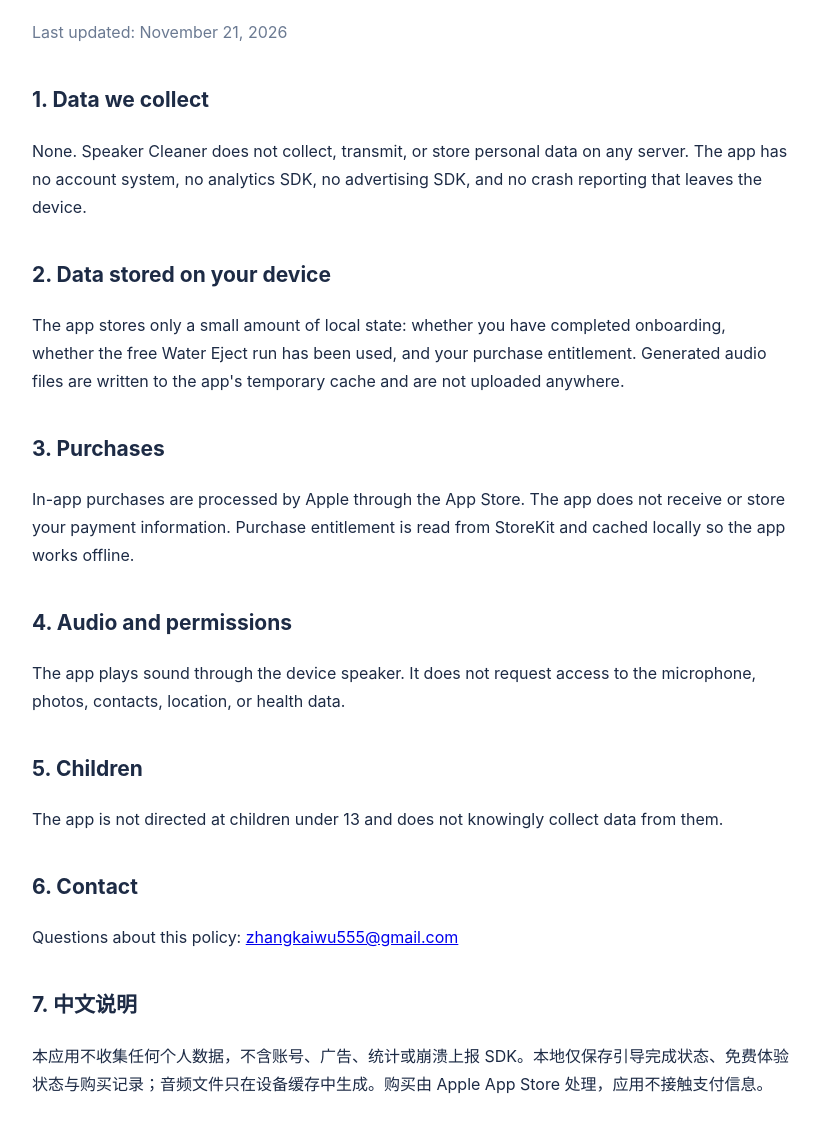
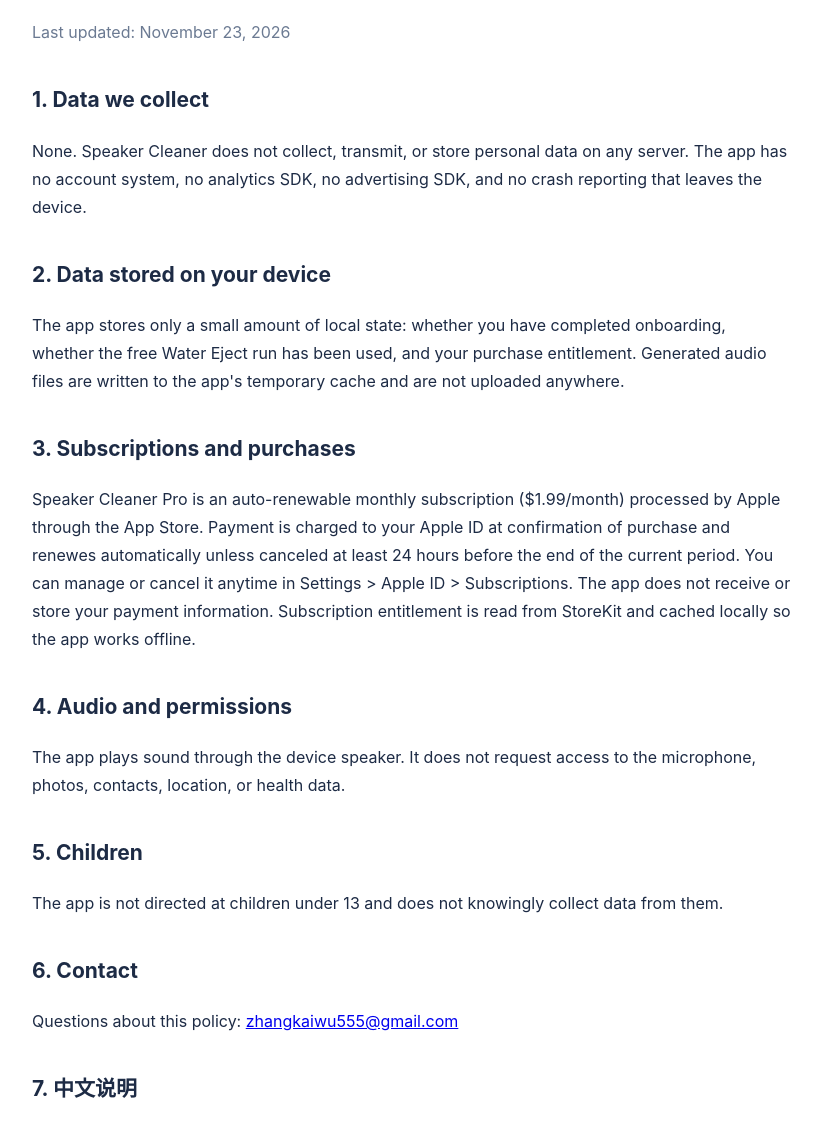
Before and after one commit to zhangkaiwu222/speaker-cleaner-site, a plain HTML site: page privacy/index.html in a window 1280 px wide. Shown: the part 119-1242 px from the top of the page, without its empty margins (228-1049 px from the left). Drawn offline with Linux system fonts and the light colour scheme.

Commit message:
Update privacy policy for subscription model

```diff
--- a/privacy/index.html
+++ b/privacy/index.html
@@ -11,7 +11,7 @@
 </head>
 <body>
   <h1>Privacy Policy</h1>
-  <p class="updated">Last updated: November 21, 2026</p>
+  <p class="updated">Last updated: November 23, 2026</p>
 
   <h2>1. Data we collect</h2>
   <p>None. Speaker Cleaner does not collect, transmit, or store personal data on any server. The app has no account system, no analytics SDK, no advertising SDK, and no crash reporting that leaves the device.</p>
@@ -19,8 +19,8 @@
   <h2>2. Data stored on your device</h2>
   <p>The app stores only a small amount of local state: whether you have completed onboarding, whether the free Water Eject run has been used, and your purchase entitlement. Generated audio files are written to the app's temporary cache and are not uploaded anywhere.</p>
 
-  <h2>3. Purchases</h2>
-  <p>In-app purchases are processed by Apple through the App Store. The app does not receive or store your payment information. Purchase entitlement is read from StoreKit and cached locally so the app works offline.</p>
+  <h2>3. Subscriptions and purchases</h2>
+  <p>Speaker Cleaner Pro is an auto-renewable monthly subscription ($1.99/month) processed by Apple through the App Store. Payment is charged to your Apple ID at confirmation of purchase and renewes automatically unless canceled at least 24 hours before the end of the current period. You can manage or cancel it anytime in Settings &gt; Apple ID &gt; Subscriptions. The app does not receive or store your payment information. Subscription entitlement is read from StoreKit and cached locally so the app works offline.</p>
 
   <h2>4. Audio and permissions</h2>
   <p>The app plays sound through the device speaker. It does not request access to the microphone, photos, contacts, location, or health data.</p>
@@ -32,6 +32,6 @@
   <p>Questions about this policy: <a href="mailto:zhangkaiwu555@gmail.com">zhangkaiwu555@gmail.com</a></p>
 
   <h2>7. 中文说明</h2>
-  <p>本应用不收集任何个人数据，不含账号、广告、统计或崩溃上报 SDK。本地仅保存引导完成状态、免费体验状态与购买记录；音频文件只在设备缓存中生成。购买由 Apple App Store 处理，应用不接触支付信息。</p>
+  <p>本应用不收集任何个人数据，不含账号、广告、统计或崩溃上报 SDK。本地仅保存引导完成状态、免费体验状态与购买记录；音频文件只在设备缓存中生成。订阅与购买由 Apple App Store 处理，应用不接触支付信息。Pro 为按月自动续订订阅，可随时在系统「订阅」设置中取消。</p>
 </body>
 </html>
```
